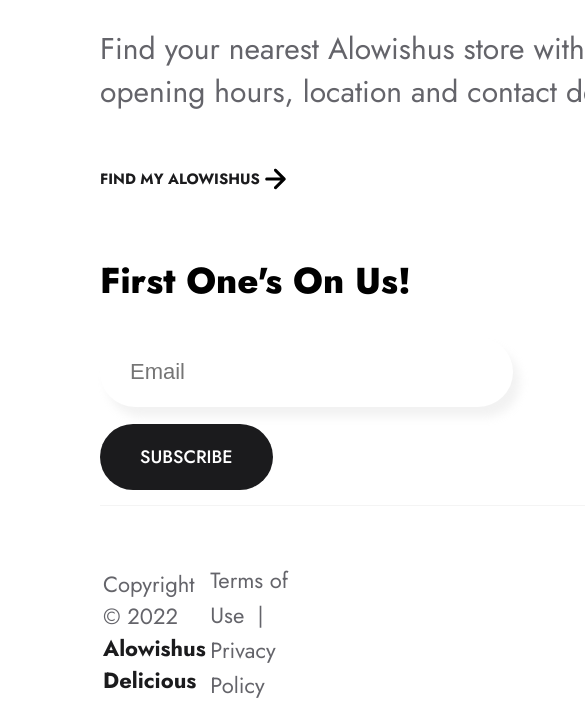
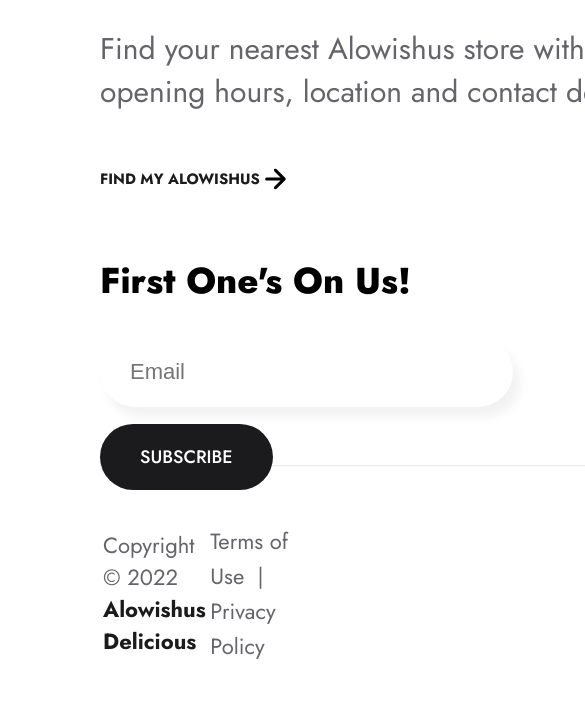
Before and after one commit to KsSoldatova/MediaSoft, a plain HTML site: page index.html in a window 390 px wide. Shown: the part 7288-8006 px from the top of the page, 585 px wide, since content can reach past the window. After the commit the page ends 7967 px from the top, so only its background shows below. Drawn offline with nearby package versions, Linux system fonts and the light colour scheme.

Commit message:
Update style.css

```diff
--- a/style.css
+++ b/style.css
@@ -22,12 +22,6 @@
     font-weight: 700;
     font-style: normal;
 } */
-
-@media (max-width: 768px) {
-.line {
-    width: 768px;
-}
-}
 
 * {
     box-sizing: border-box;
@@ -509,8 +503,10 @@ footer a {
     color:#64646A;
     text-decoration: none;
 }
-.line {
-    margin-top: 40px;
+hr {
+    color:#64646A;
+    margin-left: 10px;
+    margin-right: 10px;
 }
 
 a:hover {
```
